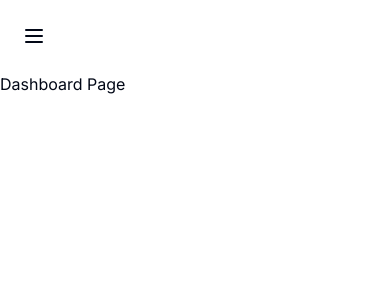
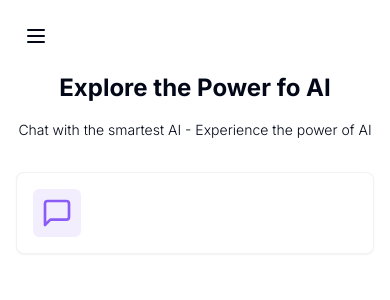
Before and after one commit to AkashChaudhary14/brain-ai, a Next.js app: page /dashboard in a window 390 px wide. Shown: the top 300 px of the page. Built offline with nearby package versions, Linux system fonts and the light colour scheme.

Commit message:
created [navbar.tsx] - Added a new component: Navbar - optimised for mobile view [mobile-siderbar.tsx] - added sidenav and sidebar to the layout

```diff
--- a/app/(dashboard)/(routes)/dashboard/page.tsx
+++ b/app/(dashboard)/(routes)/dashboard/page.tsx
@@ -1,11 +1,49 @@
-import { UserButton } from "@clerk/nextjs";
+"use client";
+
+import { Card } from "@/components/ui/card";
+import { MessageSquare } from "lucide-react";
+import { cn } from "@/lib/utils";
+
+
+const tools = [
+  {
+    label:"Conversation",
+    icon: MessageSquare,
+    color: "text-violet-500",
+    bgcolor: "bg-violet-500/10",
+    href: "/conversation"
+  },
+]
 
 const DashboardPage = () => {
   return (
-   <div>
-   <p>Dashboard Page</p>
+    <div>
+      <div className="mb-8 space-y-4">
+        <h2 className="text-2xl md:text-4xl font-bold text-center">
+          Explore the Power fo AI
+        </h2>
+        <p className="text-mutes-foreground font-light text-sm md:text-lg text-center">
+          Chat with the smartest AI - Experience the power of AI
+        </p>
+      </div>
+      <div className="px-4 md:px-20 lg:px-32 space-y-4">
+        {tools.map((tool) => (
+          <Card
+          key = {tool.href}
+          className="p-4 border-black/5 flex items-center justify-between hover:shadow-md transition cursor-pointer"
+          >
+            <div className="flex item-center gap-x-4">
+                <div className={cn("p-2 w-fit rounded-md", tool.bgcolor )}>
+                  <tool.icon className={cn ("w-8 h-8", tool.color)}/>
+                </div>
+            </div>
 
-   </div>
+          </Card>
+
+        ))}
+
+      </div>
+    </div>
   )
 }
 
--- /dev/null
+++ b/components/mobile-sidebar.tsx
@@ -0,0 +1,40 @@
+"use client";
+import { Menu } from "lucide-react";
+
+import { Button } from "./ui/button";
+import {
+    Sheet,
+    SheetTrigger,
+    SheetContent
+} from "@/components/ui/sheet";
+import Sidebar from "@/components/sidebar";
+import { useEffect, useState } from "react";
+
+const MobileSidebar = () => {
+
+    const [isMounted, setIsMounted] = useState(false);
+
+    useEffect(() =>{
+      setIsMounted(true);
+    }, []);
+
+    if(!isMounted){
+        return null;
+    }
+
+
+    return (
+        <Sheet>
+            <SheetTrigger>
+        <Button variant="ghost" size="icon" className="md:hidden">
+        <Menu/>
+     </Button>
+     </SheetTrigger>
+     <SheetContent side="left" className="p-0">
+        <Sidebar />
+
+     </SheetContent>
+     </Sheet>
+    );
+}
+export default MobileSidebar;
--- a/components/navbar.tsx
+++ b/components/navbar.tsx
@@ -1,13 +1,11 @@
-import { Menu } from "lucide-react";
-import { Button } from "@/components/ui/button";
 import { UserButton } from "@clerk/nextjs";
+
+import MobileSidebar from "./mobile-sidebar";
 
 const Navbar = () => {
     return (
         <div className="flex item-center p-4">
-            <Button variant="ghost" size="icon" className="md:hidden">
-               <Menu/>
-            </Button>
+            <MobileSidebar/>
             <div className="flex w-full justify-end">
                 <UserButton afterSignOutUrl="/"/>
 
--- a/components/sidebar.tsx
+++ b/components/sidebar.tsx
@@ -2,9 +2,18 @@
 import  Link  from "next/link";
 import Image from 'next/image';
 import { Montserrat } from "next/font/google";
+import { usePathname } from "next/navigation";
 
 import { cn } from "@/lib/utils";
-import { LayoutDashboard } from "lucide-react";
+import {
+    LayoutDashboard,
+    MessageSquare,
+    ImageIcon,
+    VideoIcon,
+    MusicIcon,
+    Code,
+    Settings
+} from "lucide-react";
 
 
 const montserrat = Montserrat({
@@ -14,14 +23,53 @@ const montserrat = Montserrat({
 
 const routes = [
     {
-        lebel: "Dashboard",
+        label: "Dashboard",
         icon: LayoutDashboard,
         href: "/dashboard",
         color: "text-sky-500",
     },
+    {
+        label: "Conversation",
+        icon: MessageSquare,
+        href: "/conversation",
+        color: "text-violet-500",
+    },
+    {
+        label: "Image Generation",
+        icon: ImageIcon,
+        href: "/image",
+        color: "text-pink-700",
+    },
+    {
+        label: "Video Generation",
+        icon: VideoIcon,
+        href: "/video",
+        color: "text-orange-700",
+    },
+    {
+        label: "Music Generation",
+        icon: MusicIcon,
+        href: "/music",
+        color: "text-emerald-500",
+    },
+    {
+        label: "Code Generation",
+        icon: Code,
+        href: "/code",
+        color: "text-green-700",
+    },
+    {
+        label: "Settings",
+        icon: Settings,
+        href: "/settings",
+
+    },
+
 ];
 
 const Sidebar = () => {
+ const pathname = usePathname();
+
     return (
         <div className="space-y-4 py-4 flex flex-col h-full bg-[#111827] text-white">
            <div className="px-3 py-2 flex-1">
@@ -41,9 +89,14 @@ const Sidebar = () => {
                       {routes.map((route) => (
                         <Link
                         href = {route.href}
-                        key = {route.href}>
+                        key = {route.href}
+                        className={cn ("text-sm group flex p-3 w-full justify-start font-medium cursor-pointer hover:text-white hover:bg-white/10 rounded-lg transition",
+                        pathname === route.href ? "text-white bg-white/10" : "text-zinc-400"
+                        )}
+                        >
                             <div className="flex item-center flex-1">
                                 <route.icon className={cn("h-5 w-5 mr-3", route.color)} />
+                                {route.label}
 
                             </div>
                         </Link>
--- /dev/null
+++ b/components/ui/card.tsx
@@ -0,0 +1,79 @@
+import * as React from "react"
+
+import { cn } from "@/lib/utils"
+
+const Card = React.forwardRef<
+  HTMLDivElement,
+  React.HTMLAttributes<HTMLDivElement>
+>(({ className, ...props }, ref) => (
+  <div
+    ref={ref}
+    className={cn(
+      "rounded-lg border bg-card text-card-foreground shadow-sm",
+      className
+    )}
+    {...props}
+  />
+))
+Card.displayName = "Card"
+
+const CardHeader = React.forwardRef<
+  HTMLDivElement,
+  React.HTMLAttributes<HTMLDivElement>
+>(({ className, ...props }, ref) => (
+  <div
+    ref={ref}
+    className={cn("flex flex-col space-y-1.5 p-6", className)}
+    {...props}
+  />
+))
+CardHeader.displayName = "CardHeader"
+
+const CardTitle = React.forwardRef<
+  HTMLParagraphElement,
+  React.HTMLAttributes<HTMLHeadingElement>
+>(({ className, ...props }, ref) => (
+  <h3
+    ref={ref}
+    className={cn(
+      "text-2xl font-semibold leading-none tracking-tight",
+      className
+    )}
+    {...props}
+  />
+))
+CardTitle.displayName = "CardTitle"
+
+const CardDescription = React.forwardRef<
+  HTMLParagraphElement,
+  React.HTMLAttributes<HTMLParagraphElement>
+>(({ className, ...props }, ref) => (
+  <p
+    ref={ref}
+    className={cn("text-sm text-muted-foreground", className)}
+    {...props}
+  />
+))
+CardDescription.displayName = "CardDescription"
+
+const CardContent = React.forwardRef<
+  HTMLDivElement,
+  React.HTMLAttributes<HTMLDivElement>
+>(({ className, ...props }, ref) => (
+  <div ref={ref} className={cn("p-6 pt-0", className)} {...props} />
+))
+CardContent.displayName = "CardContent"
+
+const CardFooter = React.forwardRef<
+  HTMLDivElement,
+  React.HTMLAttributes<HTMLDivElement>
+>(({ className, ...props }, ref) => (
+  <div
+    ref={ref}
+    className={cn("flex items-center p-6 pt-0", className)}
+    {...props}
+  />
+))
+CardFooter.displayName = "CardFooter"
+
+export { Card, CardHeader, CardFooter, CardTitle, CardDescription, CardContent }
--- /dev/null
+++ b/components/ui/sheet.tsx
@@ -0,0 +1,144 @@
+"use client"
+
+import * as React from "react"
+import * as SheetPrimitive from "@radix-ui/react-dialog"
+import { cva, type VariantProps } from "class-variance-authority"
+import { X } from "lucide-react"
+
+import { cn } from "@/lib/utils"
+
+const Sheet = SheetPrimitive.Root
+
+const SheetTrigger = SheetPrimitive.Trigger
+
+const SheetClose = SheetPrimitive.Close
+
+const SheetPortal = ({
+  className,
+  ...props
+}: SheetPrimitive.DialogPortalProps) => (
+  <SheetPrimitive.Portal className={cn(className)} {...props} />
+)
+SheetPortal.displayName = SheetPrimitive.Portal.displayName
+
+const SheetOverlay = React.forwardRef<
+  React.ElementRef<typeof SheetPrimitive.Overlay>,
+  React.ComponentPropsWithoutRef<typeof SheetPrimitive.Overlay>
+>(({ className, ...props }, ref) => (
+  <SheetPrimitive.Overlay
+    className={cn(
+      "fixed inset-0 z-50 bg-background/80 backdrop-blur-sm data-[state=open]:animate-in data-[state=closed]:animate-out data-[state=closed]:fade-out-0 data-[state=open]:fade-in-0",
+      className
+    )}
+    {...props}
+    ref={ref}
+  />
+))
+SheetOverlay.displayName = SheetPrimitive.Overlay.displayName
+
+const sheetVariants = cva(
+  "fixed z-50 gap-4 bg-background p-6 shadow-lg transition ease-in-out data-[state=open]:animate-in data-[state=closed]:animate-out data-[state=closed]:duration-300 data-[state=open]:duration-500",
+  {
+    variants: {
+      side: {
+        top: "inset-x-0 top-0 border-b data-[state=closed]:slide-out-to-top data-[state=open]:slide-in-from-top",
+        bottom:
+          "inset-x-0 bottom-0 border-t data-[state=closed]:slide-out-to-bottom data-[state=open]:slide-in-from-bottom",
+        left: "inset-y-0 left-0 h-full w-3/4 border-r data-[state=closed]:slide-out-to-left data-[state=open]:slide-in-from-left sm:max-w-sm",
+        right:
+          "inset-y-0 right-0 h-full w-3/4  border-l data-[state=closed]:slide-out-to-right data-[state=open]:slide-in-from-right sm:max-w-sm",
+      },
+    },
+    defaultVariants: {
+      side: "right",
+    },
+  }
+)
+
+interface SheetContentProps
+  extends React.ComponentPropsWithoutRef<typeof SheetPrimitive.Content>,
+    VariantProps<typeof sheetVariants> {}
+
+const SheetContent = React.forwardRef<
+  React.ElementRef<typeof SheetPrimitive.Content>,
+  SheetContentProps
+>(({ side = "right", className, children, ...props }, ref) => (
+  <SheetPortal>
+    <SheetOverlay />
+    <SheetPrimitive.Content
+      ref={ref}
+      className={cn(sheetVariants({ side }), className)}
+      {...props}
+    >
+      {children}
+      <SheetPrimitive.Close className="absolute right-4 top-4 rounded-sm opacity-70 ring-offset-background transition-opacity hover:opacity-100 focus:outline-none focus:ring-2 focus:ring-ring focus:ring-offset-2 disabled:pointer-events-none data-[state=open]:bg-secondary">
+        <X className="h-4 w-4" />
+        <span className="sr-only">Close</span>
+      </SheetPrimitive.Close>
+    </SheetPrimitive.Content>
+  </SheetPortal>
+))
+SheetContent.displayName = SheetPrimitive.Content.displayName
+
+const SheetHeader = ({
+  className,
+  ...props
+}: React.HTMLAttributes<HTMLDivElement>) => (
+  <div
+    className={cn(
+      "flex flex-col space-y-2 text-center sm:text-left",
+      className
+    )}
+    {...props}
+  />
+)
+SheetHeader.displayName = "SheetHeader"
+
+const SheetFooter = ({
+  className,
+  ...props
+}: React.HTMLAttributes<HTMLDivElement>) => (
+  <div
+    className={cn(
+      "flex flex-col-reverse sm:flex-row sm:justify-end sm:space-x-2",
+      className
+    )}
+    {...props}
+  />
+)
+SheetFooter.displayName = "SheetFooter"
+
+const SheetTitle = React.forwardRef<
+  React.ElementRef<typeof SheetPrimitive.Title>,
+  React.ComponentPropsWithoutRef<typeof SheetPrimitive.Title>
+>(({ className, ...props }, ref) => (
+  <SheetPrimitive.Title
+    ref={ref}
+    className={cn("text-lg font-semibold text-foreground", className)}
+    {...props}
+  />
+))
+SheetTitle.displayName = SheetPrimitive.Title.displayName
+
+const SheetDescription = React.forwardRef<
+  React.ElementRef<typeof SheetPrimitive.Description>,
+  React.ComponentPropsWithoutRef<typeof SheetPrimitive.Description>
+>(({ className, ...props }, ref) => (
+  <SheetPrimitive.Description
+    ref={ref}
+    className={cn("text-sm text-muted-foreground", className)}
+    {...props}
+  />
+))
+SheetDescription.displayName = SheetPrimitive.Description.displayName
+
+export {
+  Sheet,
+  SheetTrigger,
+  SheetClose,
+  SheetContent,
+  SheetHeader,
+  SheetFooter,
+  SheetTitle,
+  SheetDescription,
+}
--- a/package.json
+++ b/package.json
@@ -10,6 +10,7 @@
   },
   "dependencies": {
     "@clerk/nextjs": "^4.23.5",
+    "@radix-ui/react-dialog": "^1.0.4",
     "@radix-ui/react-slot": "^1.0.2",
     "@types/node": "20.6.1",
     "@types/react": "18.2.21",
```
Also changed, not shown: 1 other file (tests, documents, lock files or other folders).
